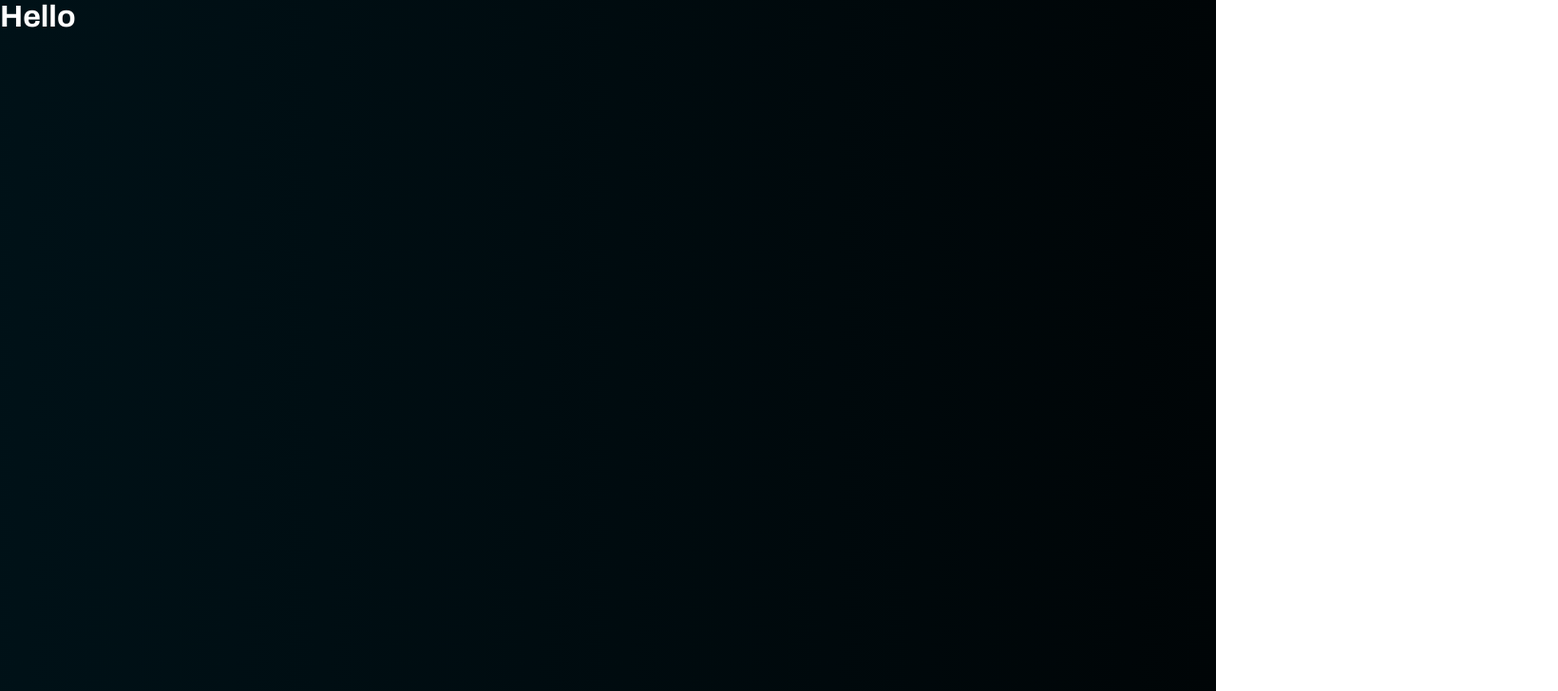
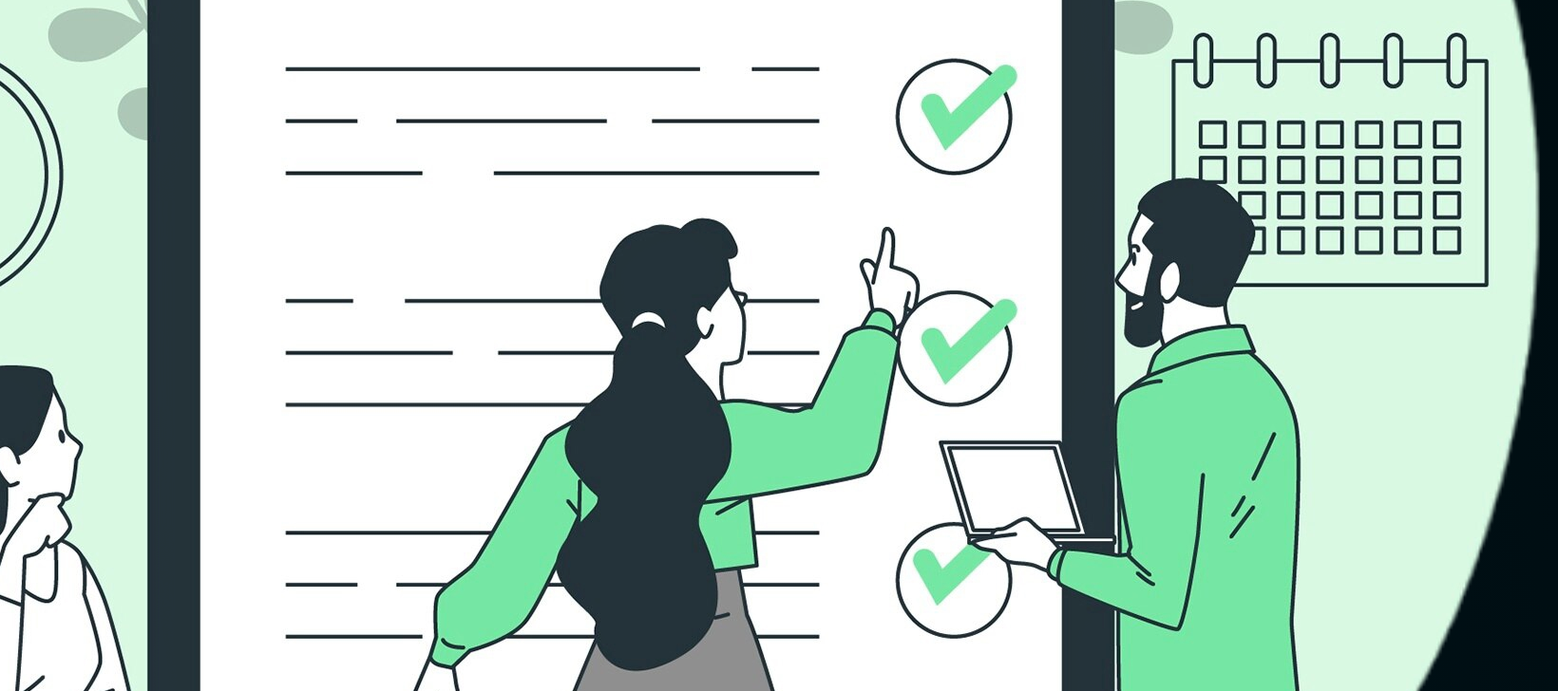
Before and after one commit to cunhafelipe/task-frontend, a React (Vite) app: page /login in a window 1280 px wide. Shown: the top 728 px of the page at 95% size, 1640 px wide, since content can reach past the window. Built offline with nearby package versions, Linux system fonts and the light colour scheme.

Commit message:
feat: add login component and route login

```diff
--- a/src/main.jsx
+++ b/src/main.jsx
@@ -6,6 +6,7 @@ import App from "./App.jsx";
 
 import { createBrowserRouter, RouterProvider } from "react-router-dom";
 import Home from "./pages/Home.jsx";
+import Login from "./pages/Login.jsx";
 
 const router = createBrowserRouter([
   {
@@ -14,7 +15,7 @@ const router = createBrowserRouter([
   },
   {
     path: "/login",
-    element: <h1>Hello</h1>,
+    element: <Login />,
   },
 ]);
 
--- a/src/pages/Login.jsx
+++ b/src/pages/Login.jsx
@@ -0,0 +1,14 @@
+import CustomButton from "../components/CustomButton";
+import "./Login.scss";
+import Logo from "/list-vector.png";
+
+export default function Login() {
+  return (
+    <div className="login-container">
+      <img src={Logo} alt="list" />
+      <div className="button-container mt-5">
+        <CustomButton>Entrar</CustomButton>
+      </div>
+    </div>
+  );
+}
--- /dev/null
+++ b/src/pages/Login.scss
@@ -0,0 +1,12 @@
+.login-container {
+  height: 100vh;
+  display: flex;
+  flex-direction: column;
+  justify-content: center;
+  align-items: center;
+
+  .button-container {
+    width: 405.76px;
+    color: black;
+  }
+}
```
Also changed, not shown: public/list-vector.png (added).
